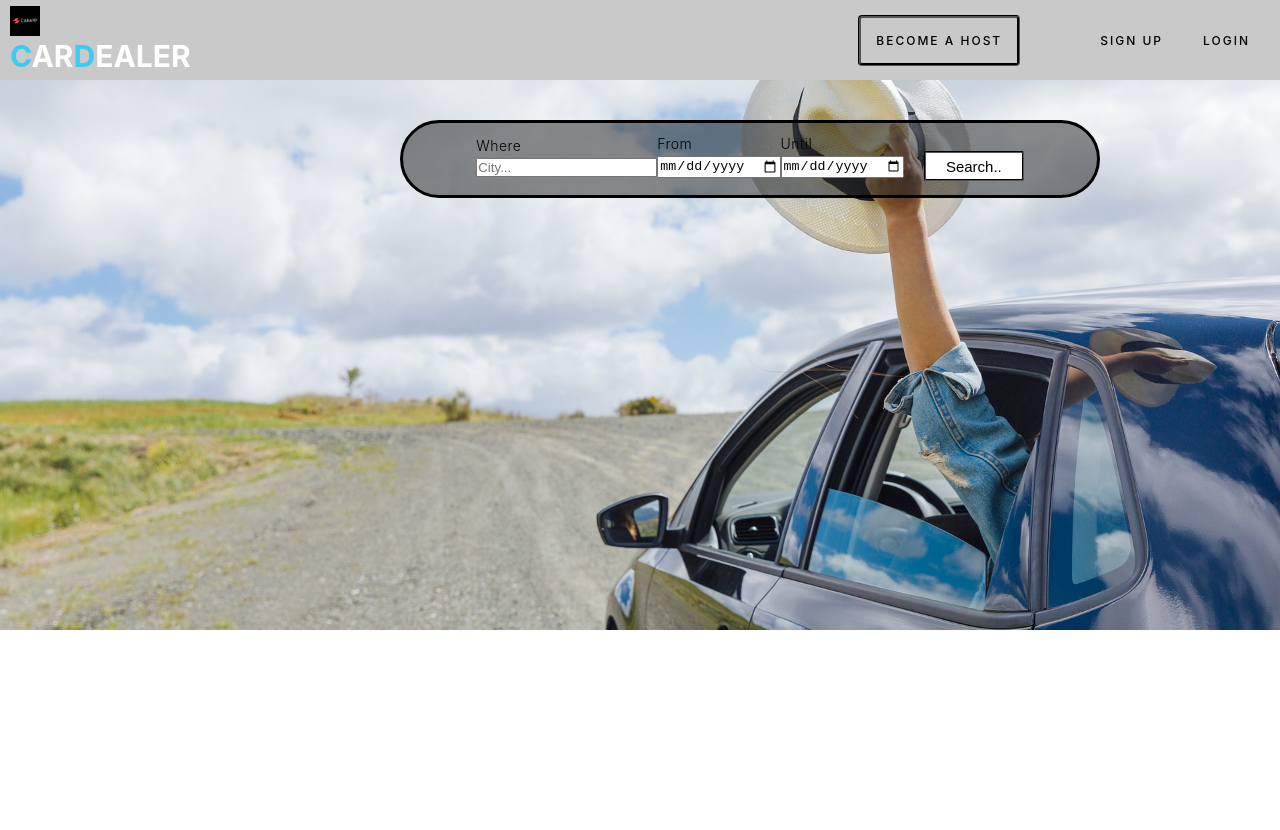
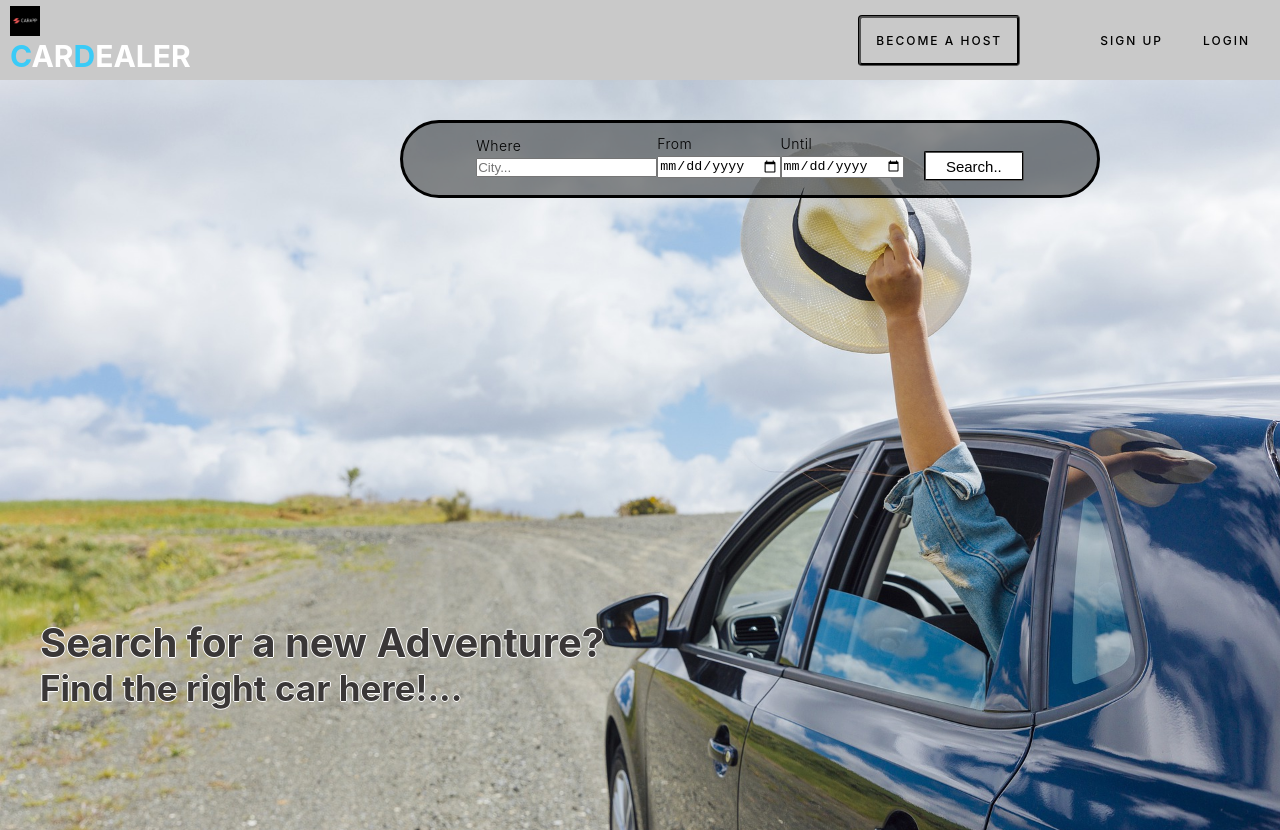
Before and after one commit to MarcelWestp/car-app-frontend, a React (Create React App) app: page / in a window 1280 px wide. Before the commit the page ends 800 px from the top, so only its background shows below. Built offline with nearby package versions, Linux system fonts and the light colour scheme.

Commit message:
add hero title

```diff
--- a/src/App.tsx
+++ b/src/App.tsx
@@ -1,12 +1,12 @@
 import './App.css';
 import Header from './components/header/header'
-import Hero from './components/hero/hero';
+import Body from './components/body/body';
 
 function App() {
   return (
     <div className="App">
       <Header/>
-      <Hero/>
+      <Body/>
     </div>
   );
 }
--- /dev/null
+++ b/src/components/body/body.tsx
@@ -0,0 +1,12 @@
+import React from 'react'
+import Hero from './hero/hero'
+
+const Body = () => {
+  return (
+    <div>
+        <Hero/>
+    </div>
+  )
+}
+
+export default Body;
--- /dev/null
+++ b/src/components/body/hero/hero.css
@@ -0,0 +1,18 @@
+#hero {
+    background-image: url("./../../../res/img/hero.jpeg");
+    background-size: cover;
+    background-position: center;
+    height: 750px;
+    padding: 40px;
+}
+#hero .title h2 {
+    font-size: 40px;
+}
+#hero .title h3 {
+    font-size: 35px;
+}
+#hero  .title{
+    margin-top: 420px;
+    color: rgb(58, 55, 55);
+    text-shadow: -1px 0 rgb(255, 255, 255), 0 1px rgb(255, 255, 255), 1px 0 rgb(255, 255, 255), 0 -1px rgb(255, 255, 255);
+}
--- a/src/components/hero/hero.tsx
+++ b/src/components/body/hero/hero.tsx
@@ -6,6 +6,10 @@ const Hero = () => {
   return (
     <div id="hero">
         <Searchbar/>
+        <div className="title">
+          <h2>Search for a new Adventure?</h2>
+          <h3>Find the right car here!...</h3>
+        </div>
     </div>
   )
 }
--- a/src/components/hero/hero.css
+++ /dev/null
@@ -1,7 +0,0 @@
-#hero {
-    background-image: url("./../../res/img/hero.jpeg");
-    background-size: cover;
-    background-position: center;
-    height: 550px;
-    padding: 40px;
-}
```
Also changed, not shown: src/components/body/hero/searchbar/searchbar.css (renamed from src/components/hero/searchbar/searchbar.css), src/components/body/hero/searchbar/searchbar.tsx (renamed from src/components/hero/searchbar/searchbar.tsx).
